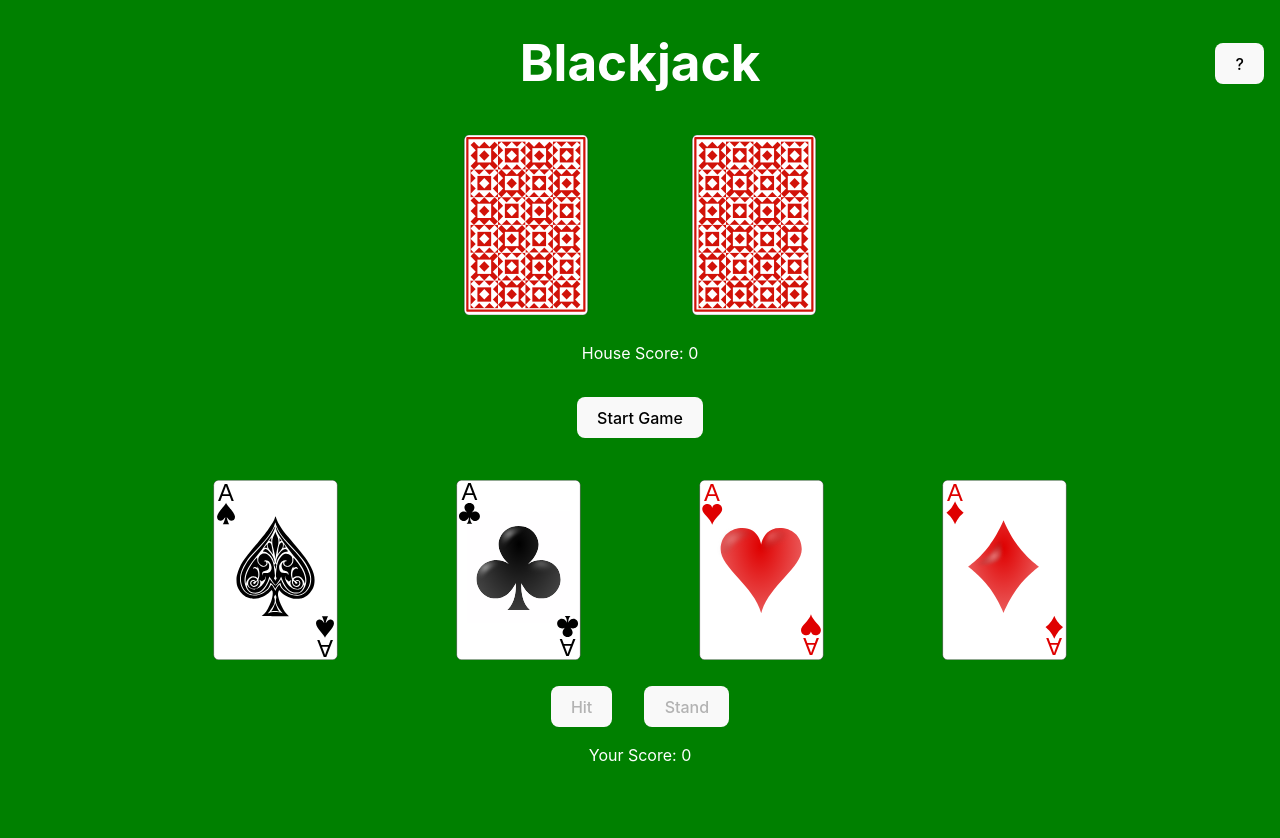
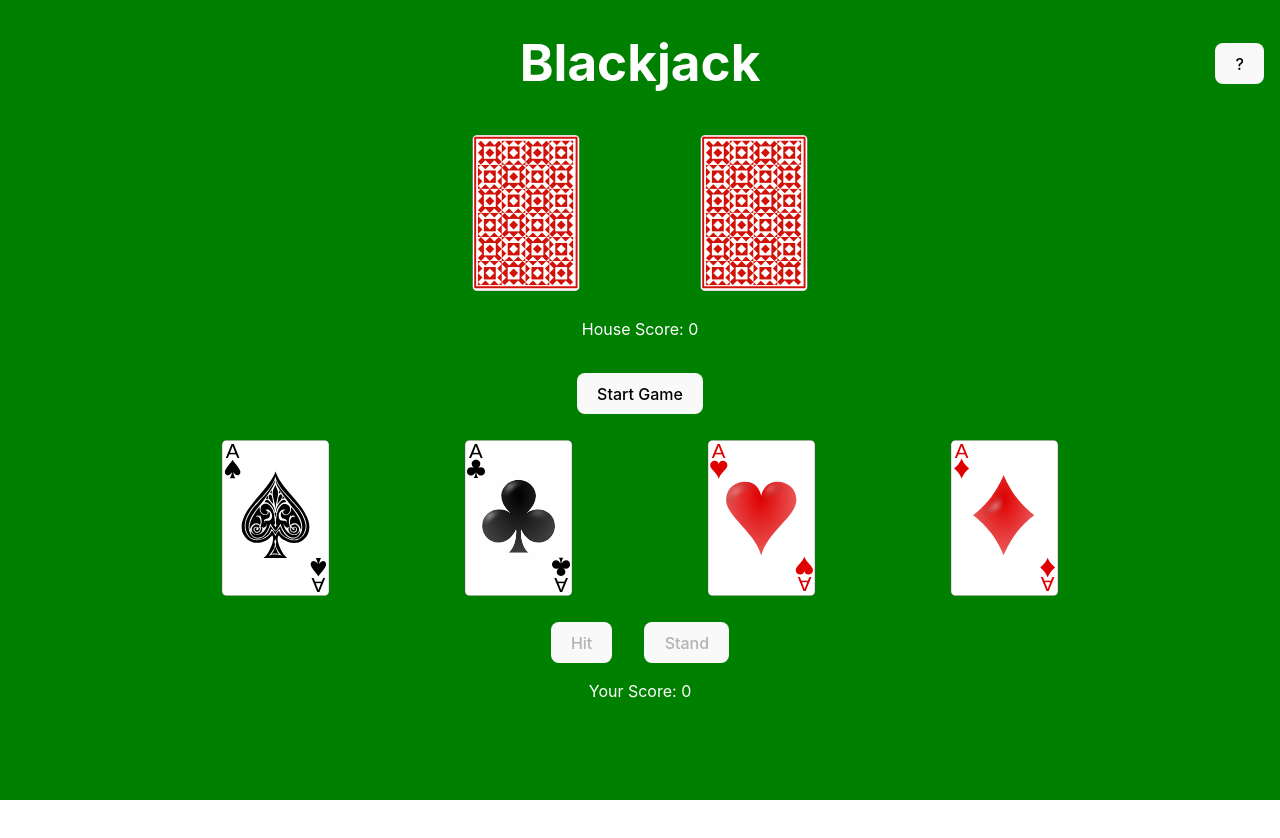
Before and after one commit to davebroc/Blackjack, a React (Vite) app: page / in a window 1280 px wide. Shown: the top 838 px of the page. After the commit the page ends 800 px from the top, so only its background shows below. Built offline with nearby package versions, Linux system fonts and the light colour scheme; the HTML template or start-up script is replaced by a standard one.

Commit message:
minor fixes to game logic

```diff
--- a/src/App.css
+++ b/src/App.css
@@ -11,11 +11,11 @@
   display: flex;
   justify-content: center;
   width: 100vw;
-  height: 25vh;
+  height: 22vh;
 }
 
 #playerHand {
-  margin-top: 2rem;
+  margin-top: 1rem;
 }
 
 header {
--- a/src/App.jsx
+++ b/src/App.jsx
@@ -73,10 +73,11 @@ function App() {
   // const [isBustP, setBustP] = React.useState(false);
   // const [isBustD, setBustD] = React.useState(false);
   const [isGameStarted, setGameStarted] = React.useState(false);
-  const [isGameEnd, setGameEnd] = React.useState(false);
+  // const [isGameEnd, setGameEnd] = React.useState(false);
   const [endText, setEndText] = React.useState("");
 
   function startGame() {
+    setGameStarted(true);
     let idx1;
     let idx2;
     let idx3;
@@ -98,8 +99,7 @@ function App() {
     setDHand([idx3, 52]);
     setDScore(cardData[idx3].value);
     setDScoreArray([cardData[idx3].value]);
-    setGameStarted(true);
-    setGameEnd(false);
+    // setGameEnd(false);
   }
 
 
@@ -120,13 +120,14 @@ function App() {
   }, [pScoreArray]);
 
   React.useEffect(() => {
-    setGameEnd(true);
-
+    // setGameEnd(true);
+    // setGameStarted(false);
   }, [endText]);
 
   React.useEffect(() => {
     if (pScore > 21) {
       setEndText("You Lost!");
+      setGameStarted(false);
     }// player went bust
   }, [pScore]);
 
@@ -139,16 +140,16 @@ function App() {
       setEndText("You Won!")
       console.log("dealerHit > 21")
     }
-    if (dScore >= pScore) {//dealer won
+    else if (dScore >= pScore) {//dealer won
       setEndText("You Lost!");
       console.log("dScore >= pScore")
-
     }
     else { //player won
       setEndText("You Won!")
       console.log("else")
+    }
+    setGameStarted(false);
 
-    }
 
   }
 
@@ -234,14 +235,14 @@ function App() {
       </div>
 
       <p>House Score: {dScore}</p>
-      {(!isGameStarted || isGameEnd) && <button onClick={startGame} >Start Game</button>}
+      {(!isGameStarted) && <button onClick={startGame} >Start Game</button>}
 
       <div className="hand" id="playerHand">
         {playerHand.map((c, i) => <Card key={i} card={cardData[c]} />)}
       </div>
       <div className='flex'>
-        <button onClick={hit} disabled={pScore >= 21 || pScore <= 0 || dealerHit > 0}>Hit</button>
-        <button onClick={() => { setDealerHit(1) }} disabled={pScore >= 21 || pScore <= 0 || dealerHit > 0}>Stand</button>
+        <button onClick={hit} disabled={pScore >= 21 || !isGameStarted || pScore <= 0 || dealerHit > 0}>Hit</button>
+        <button onClick={() => { setDealerHit(1) }} disabled={pScore > 21 || pScore <= 0 || dealerHit > 0}>Stand</button>
       </div>
 
 
```
Also changed, not shown: 1 other file (tests, documents, lock files or other folders).
